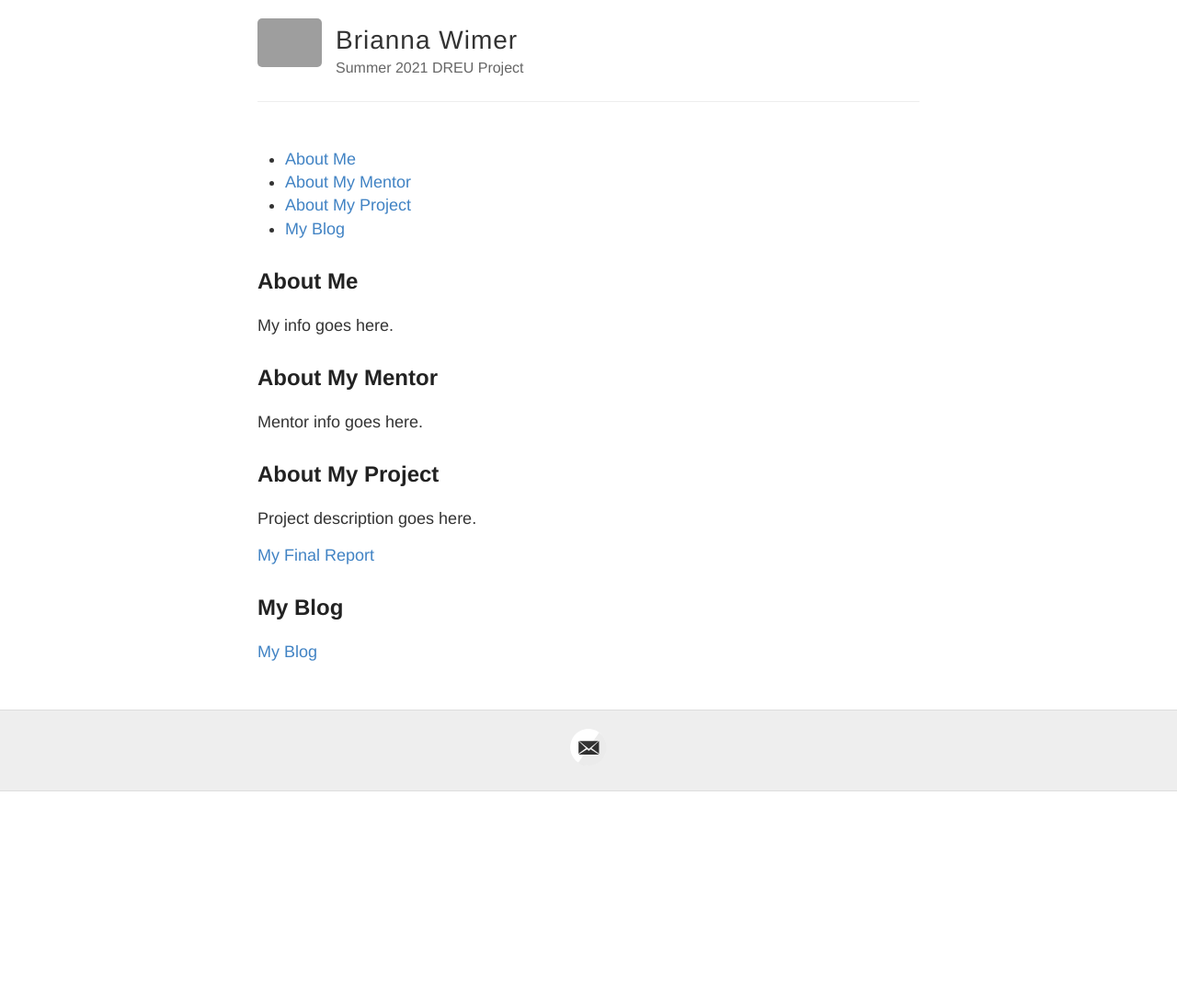
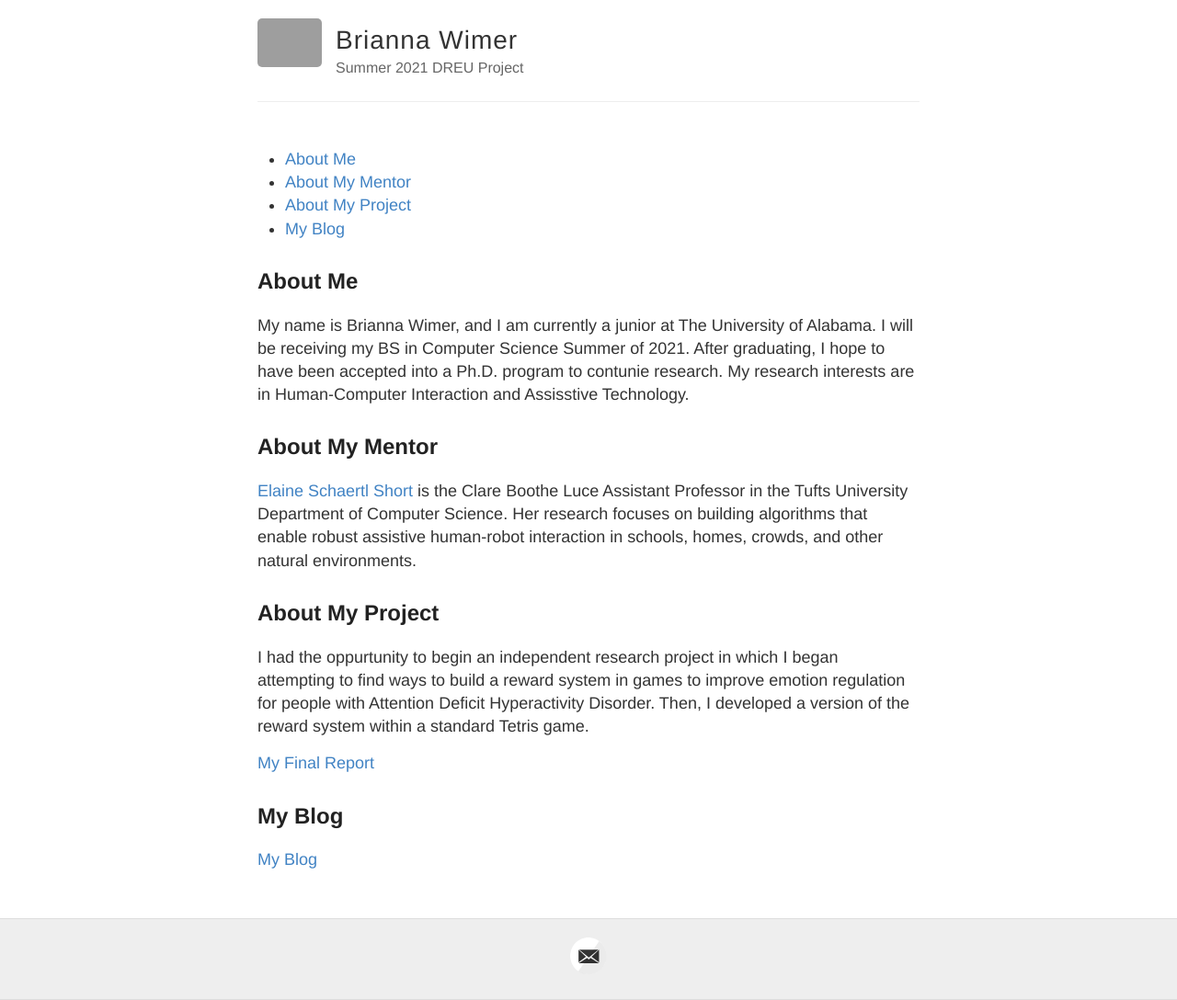
Before and after one commit to briannawimer/dreu2020, a Jekyll site: the page built from index.md, in a window 1280 px wide. Shown: the whole page at 92% size. Built offline with Jekyll 4.4.1, drawn with Linux system fonts in a browser that asks for light colours; before the commit the page ends 900 px from its top, so only the background shows below that; grey boxes are pictures that could not be loaded.

Commit message:
Update index.md

```diff
--- a/index.md
+++ b/index.md
@@ -8,15 +8,15 @@ title: Summer 2020 DREU Project Site
 
 ## About Me
 
-My info goes here.
+My name is Brianna Wimer, and I am currently a junior at The University of Alabama. I will be receiving my BS in Computer Science Summer of 2021. After graduating, I hope to have been accepted into a Ph.D. program to contunie research. My research interests are in Human-Computer Interaction and Assisstive Technology.
 
 ## About My Mentor
 
-Mentor info goes here.
+[Elaine Schaertl Short](https://engineering.tufts.edu/cs/people/faculty/elaine-short) is the Clare Boothe Luce Assistant Professor in the Tufts University Department of Computer Science. Her research focuses on building algorithms that enable robust assistive human-robot interaction in schools, homes, crowds, and other natural environments.
 
 ## About My Project
 
-Project description goes here.
+I had the oppurtunity to begin an independent research project in which I began attempting to find ways to build a reward system in games to improve emotion regulation for people with Attention Deficit Hyperactivity Disorder. Then, I developed a version of the reward system within a standard Tetris game.
 
 [My Final Report](files/finalreport.pdf)
 
```
